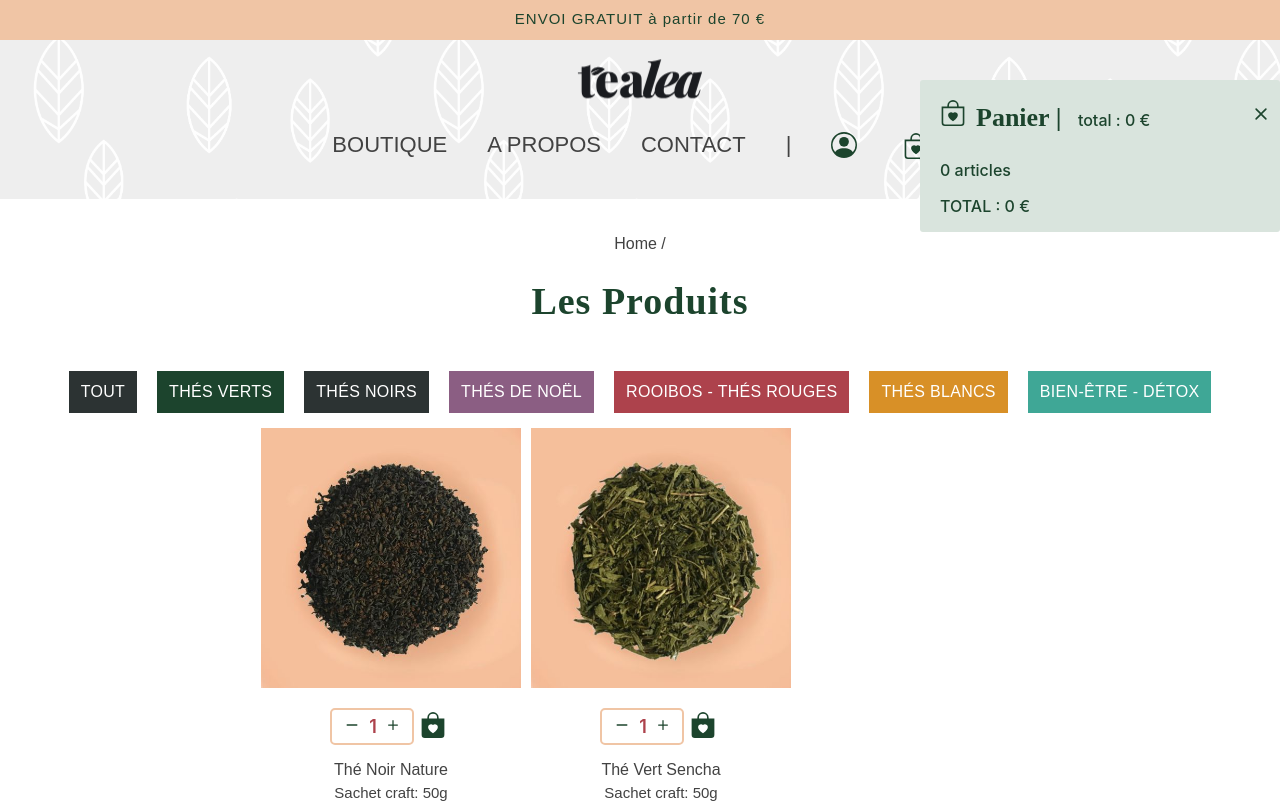
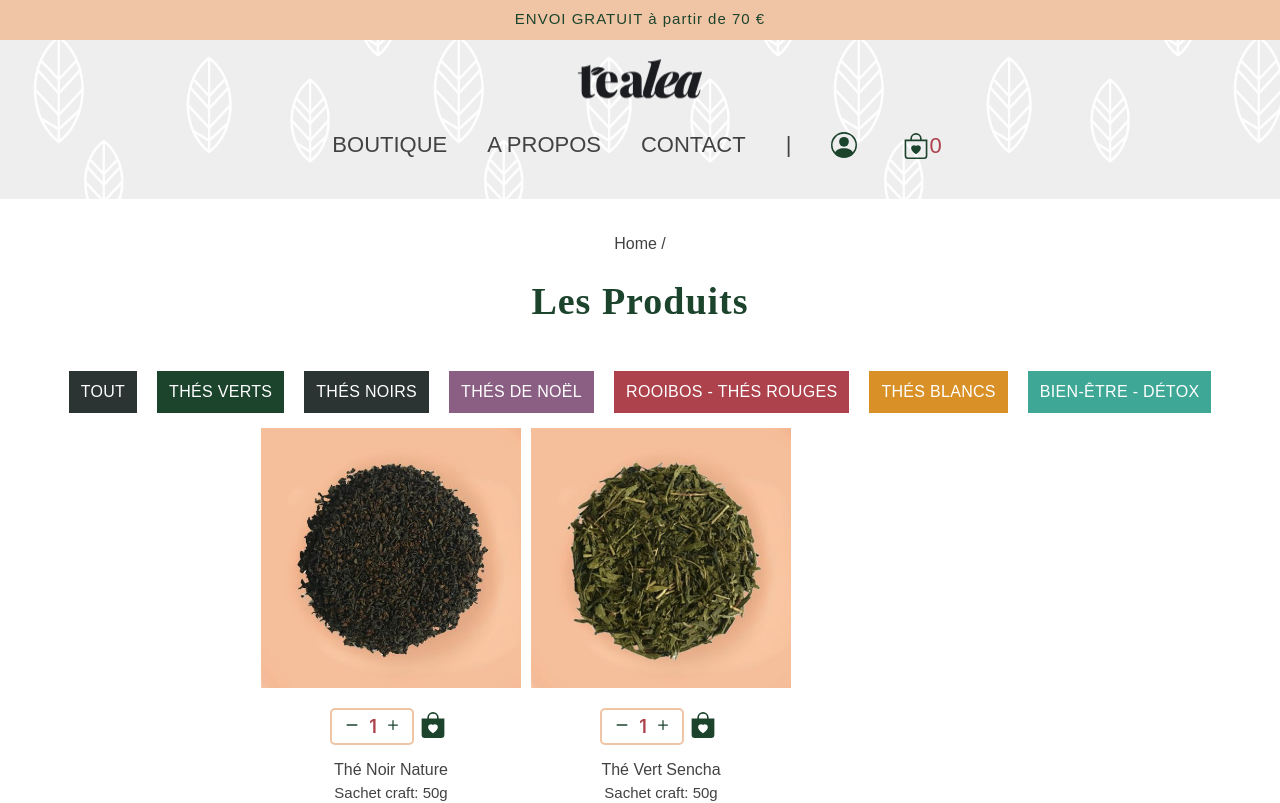
Before and after one commit to elenaflea/tealea-redux, a React (Create React App) app: page / in a window 1280 px wide. Shown: the top 803 px of the page. Built offline with nearby package versions, Linux system fonts and the light colour scheme.

Commit message:
Update App.js

```diff
--- a/src/App.js
+++ b/src/App.js
@@ -36,7 +36,7 @@ function App() {
 };
 
 
-const [isActive, setActive] = useState(false);
+const [isActive, setActive] = useState(true);
 
 const toggleCart = () => {
   setActive(!isActive);
```
